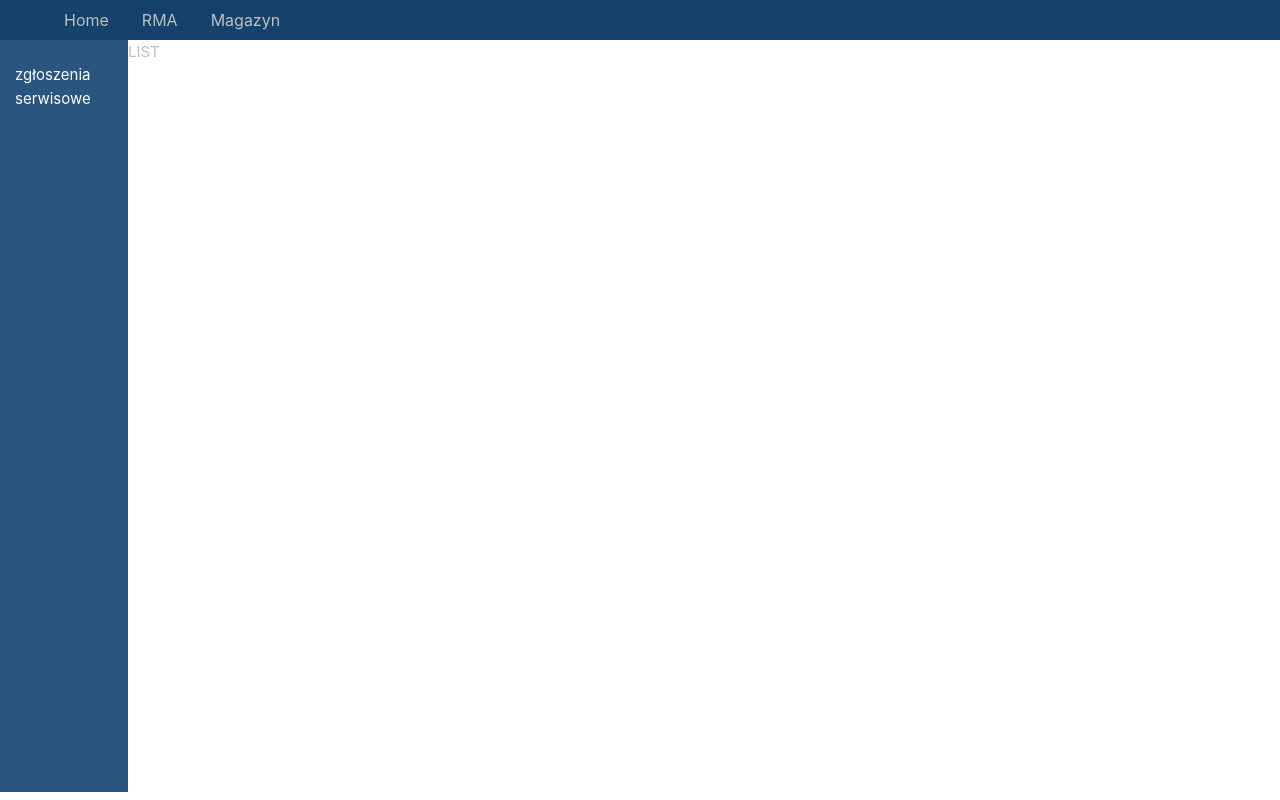
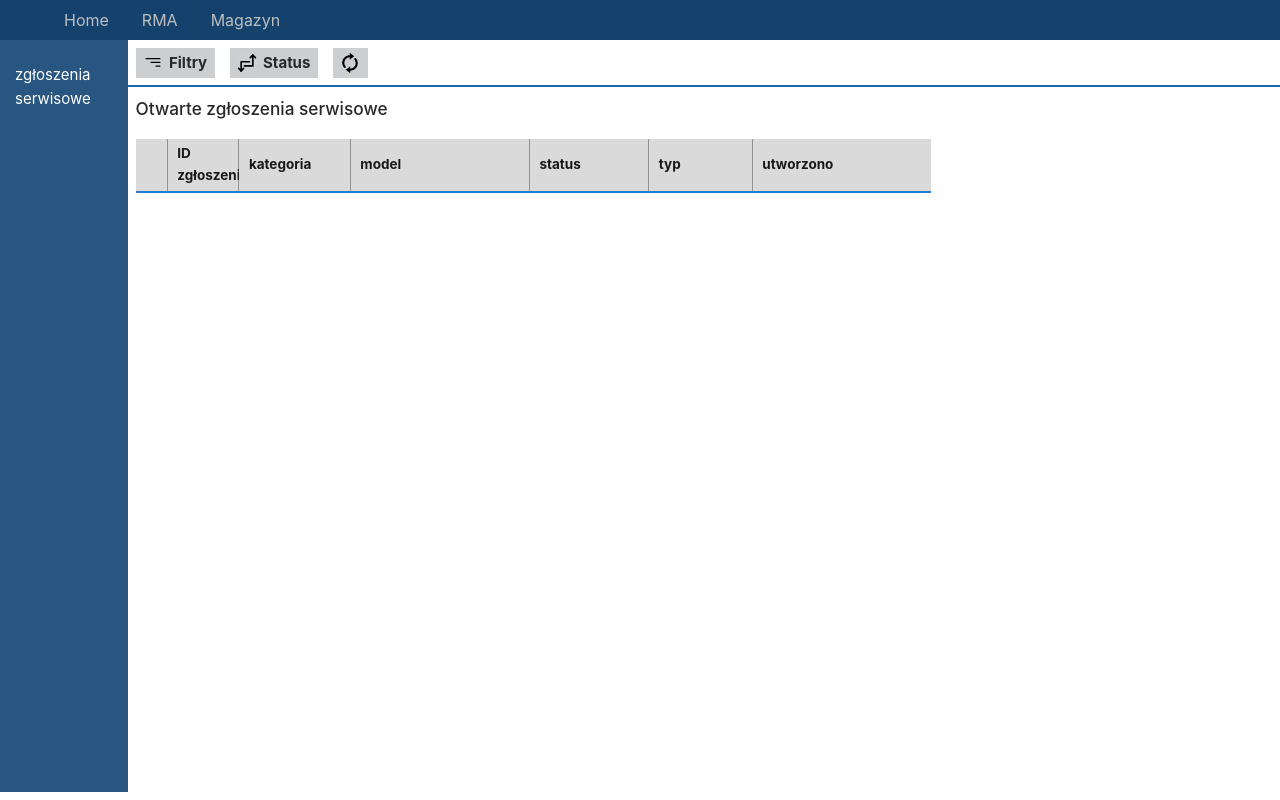
Before and after one commit to TheWolek/rma-front, a Vue app: page /rma/items in a window 1280 px wide. Built offline with nearby package versions, Linux system fonts and the light colour scheme.

Commit message:
added new filter icon; added basic file structure for rmaList and rmaPage

```diff
--- /dev/null
+++ b/src/components/RMA/rmaList/rmaActions.vue
@@ -0,0 +1,29 @@
+<script>
+import store from "../../../store";
+
+export default {
+  data() {
+    return {
+      loading: false,
+    };
+  },
+  methods: {
+    toggleFindModal() {},
+    toggleStatusModal() {},
+    onRefresh() {},
+  },
+};
+</script>
+<template>
+  <div class="actions">
+    <div class="actionBtn" id="btn1" @click="toggleFindModal">
+      <img src="@/assets/filters.svg" /> Filtry
+    </div>
+    <div class="actionBtn" id="btn2" @click="toggleStatusModal">
+      <img src="@/assets/change.svg" /> Status
+    </div>
+    <div class="actionBtn refreshBtn" id="btn3" @click="onRefresh">
+      <img src="@/assets/refresh.svg" :class="{ active: this.loading }" />
+    </div>
+  </div>
+</template>
--- /dev/null
+++ b/src/components/RMA/rmaList/rmaFilterChip.vue
@@ -0,0 +1,34 @@
+<script>
+export default {
+  props: ["data"],
+  methods: {
+    deleteFilter() {},
+  },
+};
+</script>
+<template>
+  <div class="filter">
+    <p>{{ data.name }}:</p>
+    <div
+      class="filterChip"
+      @click="
+        () => {
+          deleteFilter();
+        }
+      "
+    >
+      {{ data.value }}
+      <img src="@/assets/cancel.svg" />
+    </div>
+  </div>
+</template>
+<style scoped>
+.filter {
+  display: flex;
+}
+
+.filter p {
+  color: var(--vt-c-black-mute);
+  margin-right: 0.6em;
+}
+</style>
--- /dev/null
+++ b/src/components/RMA/rmaList/rmaFilters.vue
@@ -0,0 +1,26 @@
+<script>
+import { mapState } from "vuex";
+import store from "../../../store";
+
+import rmaFilterChip from "./rmaFilterChip.vue";
+
+export default {
+  components: { rmaFilterChip },
+  computed: {
+    ...mapState({
+      appliedFilter: (state) => state.rma.appliedFilter,
+    }),
+  },
+};
+</script>
+<template>
+  <div>
+    <div class="filterWrap" :class="{ active: this.appliedFilter.active }">
+      <rmaFilterChip
+        v-for="(value, name) in appliedFilter.filters"
+        :data="{ name: name, value: value }"
+      />
+    </div>
+  </div>
+</template>
+<style scoped></style>
--- /dev/null
+++ b/src/components/RMA/rmaList/rmaList.vue
@@ -0,0 +1,59 @@
+<script>
+import { mapState } from "vuex";
+import loadingDots from "../../icons/loadingDots.vue";
+import rmaRow from "./rmaRow.vue";
+
+export default {
+  data() {
+    return {
+      loading: false,
+    };
+  },
+  computed: {
+    ...mapState({
+      tickets: (state) => state.rma.tickets,
+    }),
+  },
+  components: { loadingDots, rmaRow },
+  methods: {},
+};
+</script>
+<template>
+  <div class="ticketsTable">
+    <table>
+      <div class="loadingWrap" :class="{ active: this.loading }">
+        <loadingDots />
+      </div>
+      <tr>
+        <th id="checkboxCol"></th>
+        <th id="ticketIdCol">ID zgłoszenia</th>
+        <th id="catCol">kategoria</th>
+        <th id="modelCol">model</th>
+        <th id="statusCol">status</th>
+        <th id="typeCol">typ</th>
+        <th id="createdCol">utworzono</th>
+      </tr>
+      <rmaRow v-for="ticket in tickets" :data="ticket" />
+    </table>
+  </div>
+</template>
+<style scoped>
+table {
+  width: 70%;
+}
+#checkboxCol {
+  width: 4%;
+}
+#ticketIdCol {
+  width: 9%;
+}
+#catCol {
+  width: 14%;
+}
+#typeCol {
+  width: 13%;
+}
+#statusCol {
+  width: 15%;
+}
+</style>
--- /dev/null
+++ b/src/components/RMA/rmaList/rmaPage/rmaPage.vue
@@ -0,0 +1,5 @@
+<script></script>
+<template>
+  <div>RMA PAGE</div>
+</template>
+<style scoped></style>
--- /dev/null
+++ b/src/components/RMA/rmaList/rmaPage/rmaPageActions.vue
@@ -0,0 +1,29 @@
+<script>
+import store from "../../../../store";
+
+export default {
+  data() {
+    return {
+      loading: false,
+    };
+  },
+  methods: {
+    onBack() {},
+    toggleStatusModal() {},
+    onRefresh() {},
+  },
+};
+</script>
+<template>
+  <div class="actions">
+    <div class="actionBtn" id="btn1" @click="onBack">
+      <img src="@/assets/back-arrow.png" /> Cofnij
+    </div>
+    <div class="actionBtn" id="btn2" @click="toggleStatusModal">
+      <img src="@/assets/change.svg" /> Status
+    </div>
+    <div class="actionBtn refreshBtn" id="btn3" @click="onRefresh">
+      <img src="@/assets/refresh.svg" :class="{ active: this.loading }" />
+    </div>
+  </div>
+</template>
--- /dev/null
+++ b/src/components/RMA/rmaList/rmaRow.vue
@@ -0,0 +1,29 @@
+<script>
+export default {
+  props: ["data"],
+  methods: {},
+};
+</script>
+<template>
+  <tr>
+    <td></td>
+    <td>
+      <router-link
+        :to="{ path: 'items', query: { ticketId: data.ticketId } }"
+        >{{ data.ticketId }}</router-link
+      >
+    </td>
+    <td>{{ data.deviceCat }}</td>
+    <td>{{ data.deviceProducer }} {{ data.deviceName }}</td>
+    <td>{{ data.status }}</td>
+    <td>{{ data.type }}</td>
+    <td>{{ data.created }}</td>
+  </tr>
+</template>
+<style scoped>
+a,
+a:visited {
+  color: #000;
+  font-weight: bold;
+}
+</style>
--- a/src/store/modules/rma.js
+++ b/src/store/modules/rma.js
@@ -1,6 +1,13 @@
 import router from "../../router";
 
-const state = {};
+const state = {
+  rmaPageActive: false,
+  appliedFilter: {
+    active: false,
+    filters: {},
+  },
+  tickets: [],
+};
 
 const mutations = {};
 
--- a/src/views/RMA/rmaList.vue
+++ b/src/views/RMA/rmaList.vue
@@ -1,5 +1,41 @@
-<script></script>
+<script>
+import rmaActions from "../../components/RMA/rmaList/rmaActions.vue";
+import rmaList from "../../components/RMA/rmaList/rmaList.vue";
+import rmaFilters from "../../components/RMA/rmaList/rmaFilters.vue";
+import rmaPageActions from "../../components/RMA/rmaList/rmaPage/rmaPageActions.vue";
+import rmaPage from "../../components/RMA/rmaList/rmaPage/rmaPage.vue";
+import { mapState } from "vuex";
+
+export default {
+  computed: {
+    ...mapState({
+      rmaPageActive: (state) => state.rma.rmaPageActive,
+    }),
+  },
+  components: {
+    rmaActions,
+    rmaList,
+    rmaFilters,
+    rmaPageActions,
+    rmaPage,
+  },
+};
+</script>
 <template>
-  <div>LIST</div>
+  <div id="rmaList">
+    <rmaActions v-if="!rmaPageActive" />
+    <rmaPageActions v-if="rmaPageActive" />
+    <div class="rmaList_wrap">
+      <h1 v-if="!rmaPageActive">Otwarte zgłoszenia serwisowe</h1>
+      <h1 v-if="rmaPageActive">Zgłoszenie 000000</h1>
+      <rmaFilters v-if="!rmaPageActive" />
+      <rmaList v-if="!rmaPageActive" />
+      <rmaPage v-if="rmaPageActive" />
+    </div>
+  </div>
 </template>
-<style scoped></style>
+<style scoped>
+.rmaList_wrap {
+  padding: 0.5em;
+}
+</style>
```
Also changed, not shown: src/assets/filters.svg (added).
